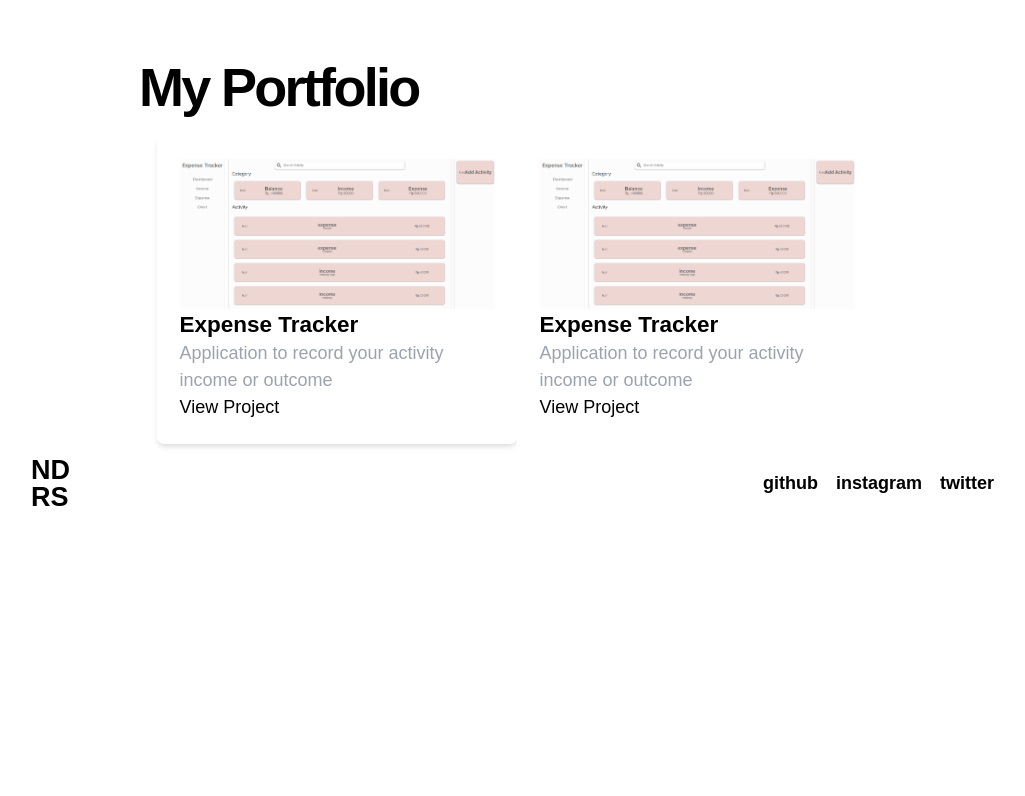
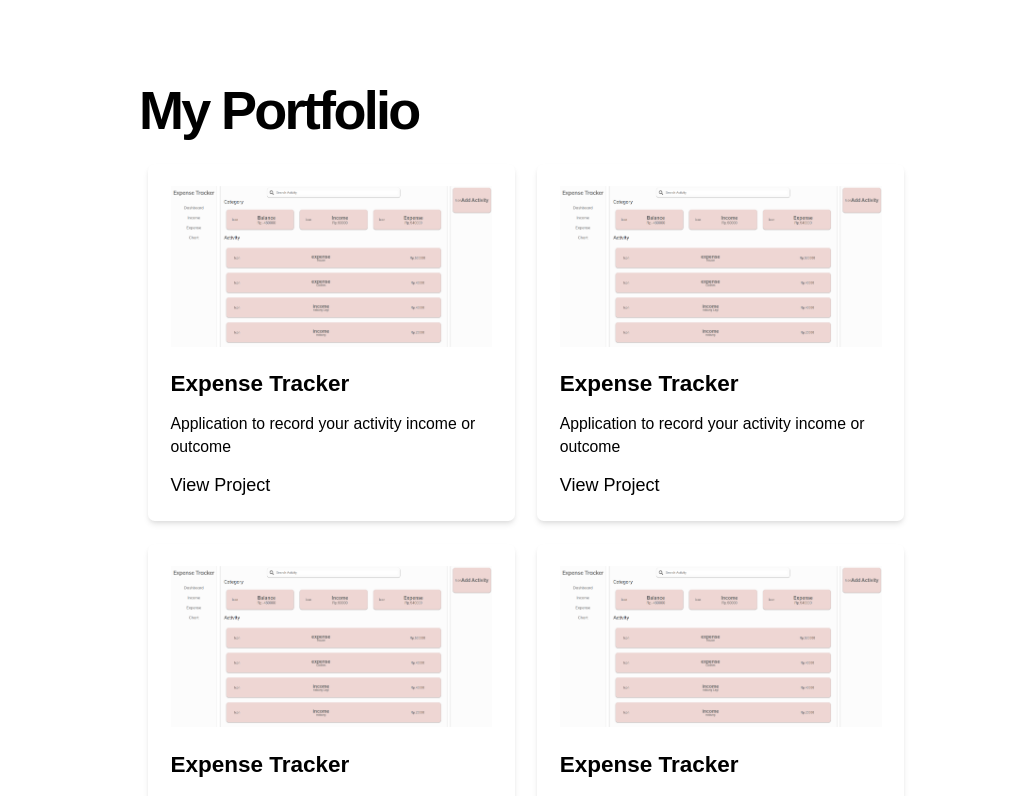
Before and after one commit to evriyanaindrasaputra/LearnNext, a Next.js app: page / in a window 1280 px wide. Shown: the part 1540-2336 px from the top of the page, without its empty margins (123-1148 px from the left). Before the commit the page ends 2064 px from the top, so only its background shows below. Built offline with nearby package versions, Linux system fonts and the light colour scheme.

Commit message:
create component portfolio

```diff
--- a/components/Portfolio.js
+++ b/components/Portfolio.js
@@ -1,41 +1,29 @@
 import Link from "next/link";
-export default function Portfolio() {
+import Image from "next/image";
+import { motion } from "framer-motion";
+export default function Portfolio({ src, alt, title, subtitle, target }) {
   return (
-    <section>
-      <h2 className="font-bold text-2xl md:text-5xl tracking-tighter text-black dark:text-white mb-5">
-        My Portfolio
-      </h2>
-      <div className="flex justify-between items-center px-0 md:px-4">
-        <div className="flex flex-col w-6/12 p-5 bg-white dark:bg-black text-black dark:text-white shadow-md rounded-md">
-          <img src="/images/expense.png" />
-          <div>
-            <h3 className="text-black dark:text-white font-bold text-xl">
-              Expense Tracker
-            </h3>
-            <p className="text-gray-400 font-normal">
-              Application to record your activity income or outcome
-            </p>
-            <Link href="/project">
-              <a>View Project</a>
-            </Link>
-          </div>
-        </div>
-        {/* below just dummy item */}
-        <div className="flex flex-col w-6/12 p-5 bg-white dark:bg-black text-black dark:text-white">
-          <img src="/images/expense.png" />
-          <div>
-            <h3 className="text-black dark:text-white font-bold text-xl">
-              Expense Tracker
-            </h3>
-            <p className="text-gray-400 font-normal">
-              Application to record your activity income or outcome
-            </p>
-            <Link href="/project">
-              <a>View Project</a>
-            </Link>
-          </div>
-        </div>
+    <motion.div
+      whileHover={{ scale: 1.1 }}
+      whileTap={{ scale: 0.9 }}
+      className="flex flex-col w-full mx-2 p-5 bg-white dark:bg-gray-800 text-black dark:text-white shadow-md rounded-md"
+    >
+      <Link href={target}>
+        <a>
+          <Image src={src} alt={alt} width={400} height={200} />
+        </a>
+      </Link>
+      <div className="mt-3">
+        <h3 className="text-black dark:text-white font-bold text-xl">
+          {title}
+        </h3>
+        <p className="text-black dark:text-gray-200 font-light text-sm my-3">
+          {subtitle}
+        </p>
+        <Link href={target}>
+          <a className=" text-black dark:text-white">View Project</a>
+        </Link>
       </div>
-    </section>
+    </motion.div>
   );
 }
--- /dev/null
+++ b/components/Portfolios.js
@@ -0,0 +1,40 @@
+import Portfiolio from "./Portfolio";
+export default function Portfolios() {
+  return (
+    <section className="my-8 md:my-5">
+      <h2 className="font-bold text-2xl md:text-5xl tracking-tighter text-black dark:text-white mb-6">
+        My Portfolio
+      </h2>
+      <div className="grid grid-cols-1 md:grid-cols-2 gap-y-7 md:gap-5">
+        <Portfiolio
+          src="/images/expense.png"
+          alt="Portfolio-expense"
+          title="Expense Tracker"
+          subtitle="Application to record your activity income or outcome"
+          target="/expense"
+        />
+        <Portfiolio
+          src="/images/expense.png"
+          alt="Portfolio-expense"
+          title="Expense Tracker"
+          subtitle="Application to record your activity income or outcome"
+          target="/expense"
+        />
+        <Portfiolio
+          src="/images/expense.png"
+          alt="Portfolio-expense"
+          title="Expense Tracker"
+          subtitle="Application to record your activity income or outcome"
+          target="/expense"
+        />
+        <Portfiolio
+          src="/images/expense.png"
+          alt="Portfolio-expense"
+          title="Expense Tracker"
+          subtitle="Application to record your activity income or outcome"
+          target="/expense"
+        />
+      </div>
+    </section>
+  );
+}
--- a/components/Skill.js
+++ b/components/Skill.js
@@ -1,10 +1,13 @@
 export default function Skill() {
   return (
-    <section className="h-screen flex flex-col justify-center" id="skill">
-      <h2 className="font-bold text-lg md:text-2xl tracking-tighter text-black dark:text-white text-center">
+    <section
+      className="h-90vh md:h-screen flex flex-col justify-center"
+      id="skill"
+    >
+      <h2 className="font-bold text-xl md:text-2xl tracking-tighter text-black dark:text-white text-center my-2 md:my-0">
         My Skills
       </h2>
-      <p className="font-normal text-base text-gray-400 dark:text-gray-100 mb-5 md:mb-44 text-center">
+      <p className="font-normal text-base text-gray-400 dark:text-gray-100 mb-7 md:mb-44 text-center">
         Some of skills that i have learned and still continuing to learn more
         deeply.
       </p>
--- a/pages/index.js
+++ b/pages/index.js
@@ -3,7 +3,7 @@ import { motion } from "framer-motion";
 import { getSortedPostsData } from "../lib/posts";
 import Container from "../components/Container";
 import Skill from "../components/Skill";
-import Portfolio from "../components/Portfolio";
+import Portfolios from "../components/Portfolios";
 
 export async function getStaticProps() {
   const allPostsData = getSortedPostsData();
@@ -58,7 +58,7 @@ export default function Home({ allPostsData }) {
             Hey, I'm Evriyana Indra Saputra
           </motion.h1>
           <motion.button
-            className="p-2 md:p-4 font-semibold bg-black dark:bg-gray-500 text-gray-200 dark:text-black rounded-lg my-4"
+            className="p-2 md:p-4 font-semibold bg-black dark:bg-gray-800 text-white dark:text-white rounded-lg my-4"
             variants={motionButton}
             initial="hidden"
             animate="visible"
@@ -68,7 +68,7 @@ export default function Home({ allPostsData }) {
           </motion.button>
         </section>
         <Skill />
-        <Portfolio />
+        <Portfolios />
       </div>
     </Container>
   );
```
